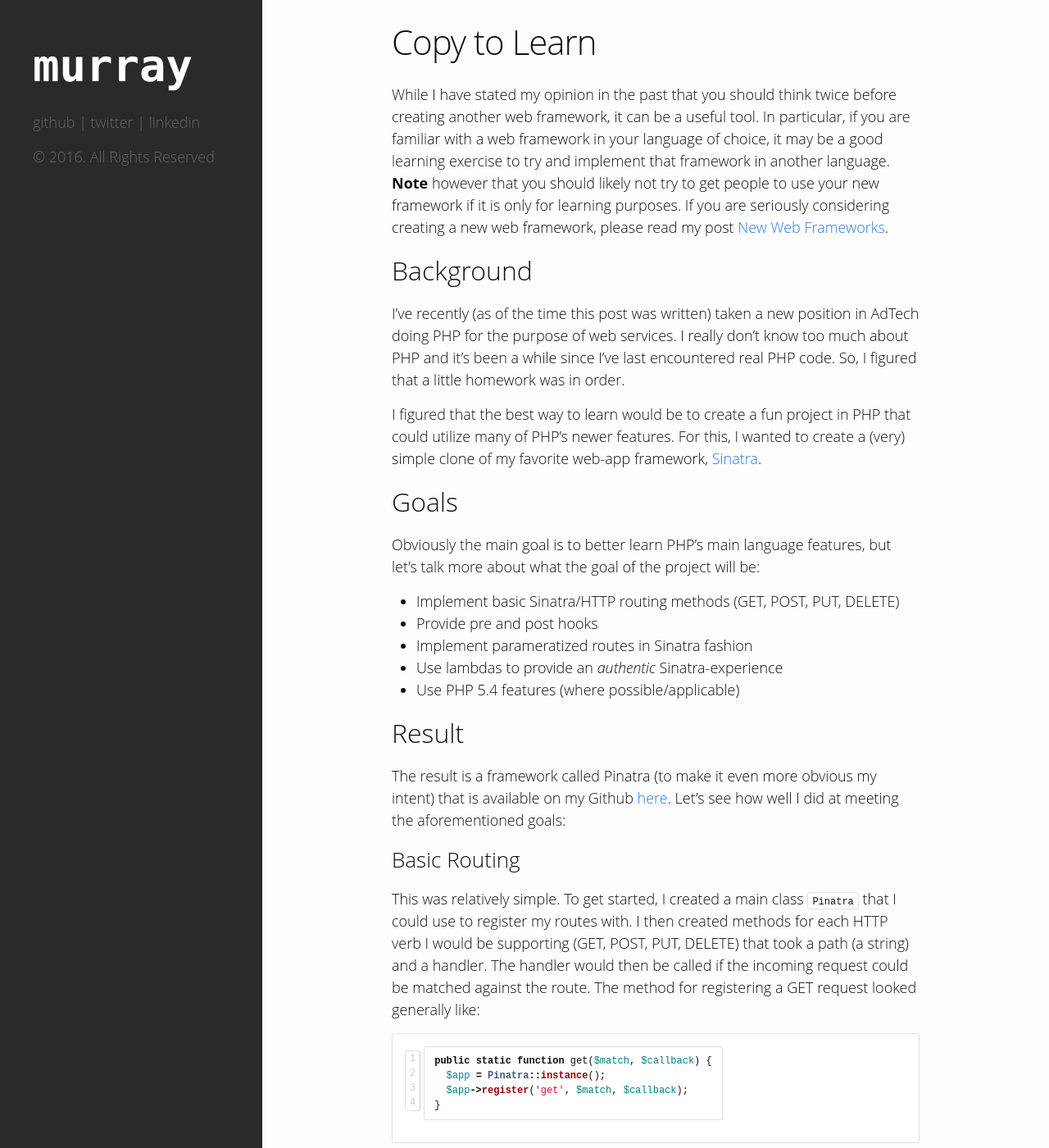
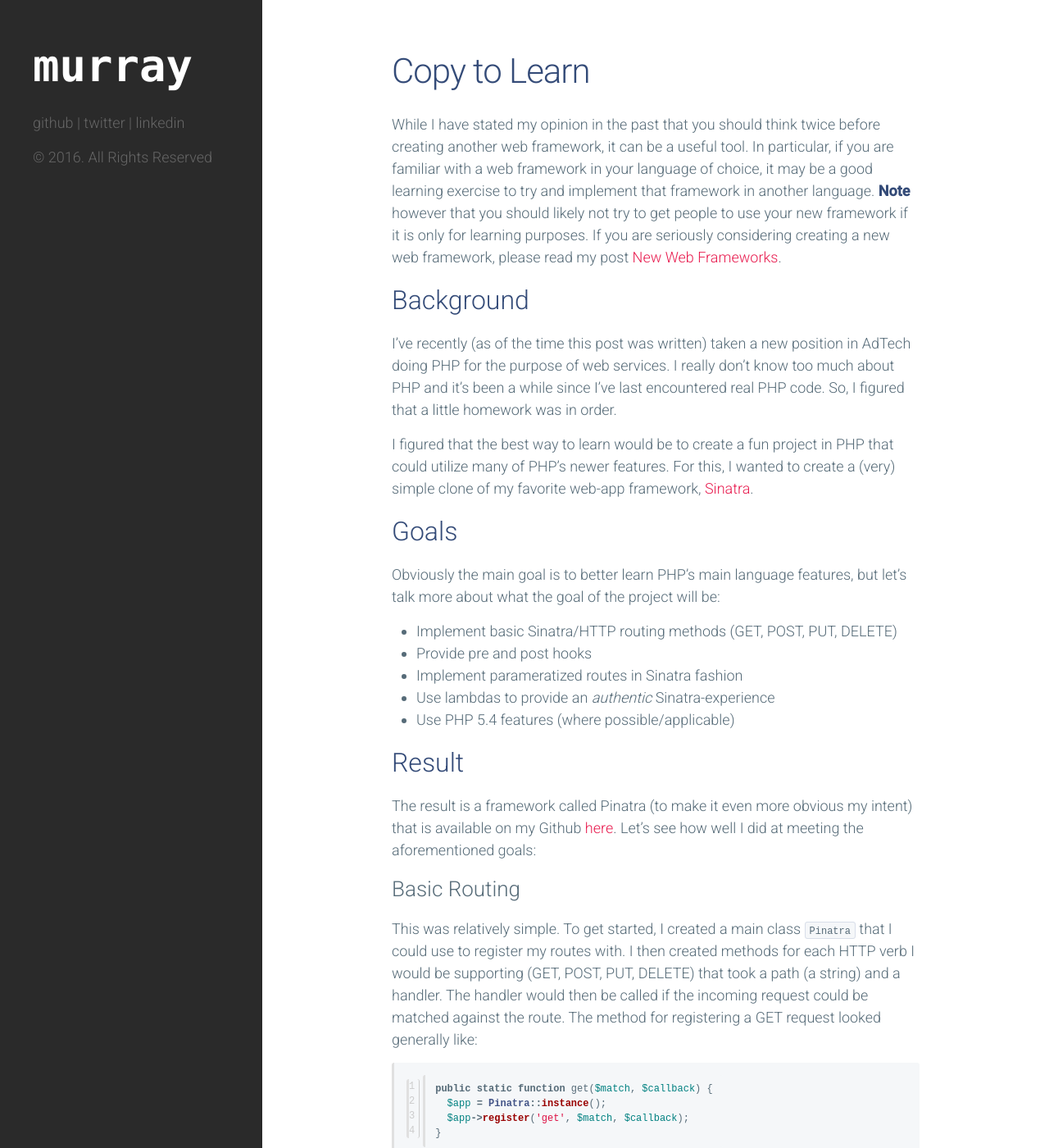
Before and after one commit to JohnMurray/johnmurray_io, a Jekyll site: the page built from _posts/2013-03-11-Copy-to-Learn.md, in a window 1280 px wide and 1400 px high. Shown: the whole window at 82% size. Built offline with Jekyll 4.4.1, drawn with Linux system fonts in a browser that asks for light colours.

Commit message:
updated styles

```diff
--- a/_sass/_base.scss
+++ b/_sass/_base.scss
@@ -14,13 +14,18 @@ dl, dd, ol, ul, figure {
  * Basic styling
  */
 body {
+    -webkit-text-size-adjust: 100%;
+    background-color: $background-color;
+    color: $text-color;
     font-family: $base-font-family;
     font-size: $base-font-size;
+    font-weight: 300;
     line-height: $base-line-height;
-    font-weight: 300;
-    color: $text-color;
-    background-color: $background-color;
-    -webkit-text-size-adjust: 100%;
+    padding-top: 2em;
+}
+
+h1, h2, strong {
+  color: $em-text-color;
 }
 
 
@@ -93,7 +98,7 @@ a {
     text-decoration: none;
 
     &:visited {
-        color: darken($brand-color, 15%);
+        color: $brand-color;
     }
 
     &:hover {
@@ -128,9 +133,9 @@ blockquote {
 pre,
 code {
     font-size: 12px;
-    border: 1px solid #e0e0e0;
     border-radius: 3px;
-    background-color: #fff;
+    border: 1px solid #d8dee9;
+    background-color: #f5f7f9;
 }
 
 code {
--- a/_sass/_syntax.scss
+++ b/_sass/_syntax.scss
@@ -62,7 +62,7 @@
 .post .highlight .lineno {
   color: #ccc;
   display:inline-block;
-  padding: 0 5px;
+  padding: 0 5px 0 0;
   border-right:1px solid #ccc;
 }
 
@@ -75,8 +75,9 @@
 
 .post .highlight pre {
   /* border-color: #ccc; background-color: #f5f5f5; */
+  border: none;
+  border-left: 3px solid #d8dee9;
   border-color: #e0e0e0;
-  background-color: #fff;
 }
 
 .post .highlight pre code {
--- a/css/main.scss
+++ b/css/main.scss
@@ -2,20 +2,22 @@
 # Only the main Sass file needs front matter (the dashes are enough)
 ---
 @charset "utf-8";
+@import 'https://fonts.googleapis.com/css?family=Roboto:300,400,500';
 
 
 
 // Our variables
-$base-font-family: "Open Sans", Helvetica, Arial, sans-serif;
+$base-font-family: "Roboto", "Open Sans", Helvetica, Arial, sans-serif;
 $base-font-size:   18px;
 $small-font-size:  $base-font-size * 0.875;
 $base-line-height: 1.5;
 
 $spacing-unit:     30px;
 
-$text-color:       #111;
-$background-color: #fdfdfd;
-$brand-color:      #2a7ae2;
+$text-color:       #566b78;
+$em-text-color:    #344b78;     // for emphasized text
+$background-color: #fff;
+$brand-color:      #e81c4f;
 
 $grey-color:       #828282;
 $grey-color-light: lighten($grey-color, 40%);
```
